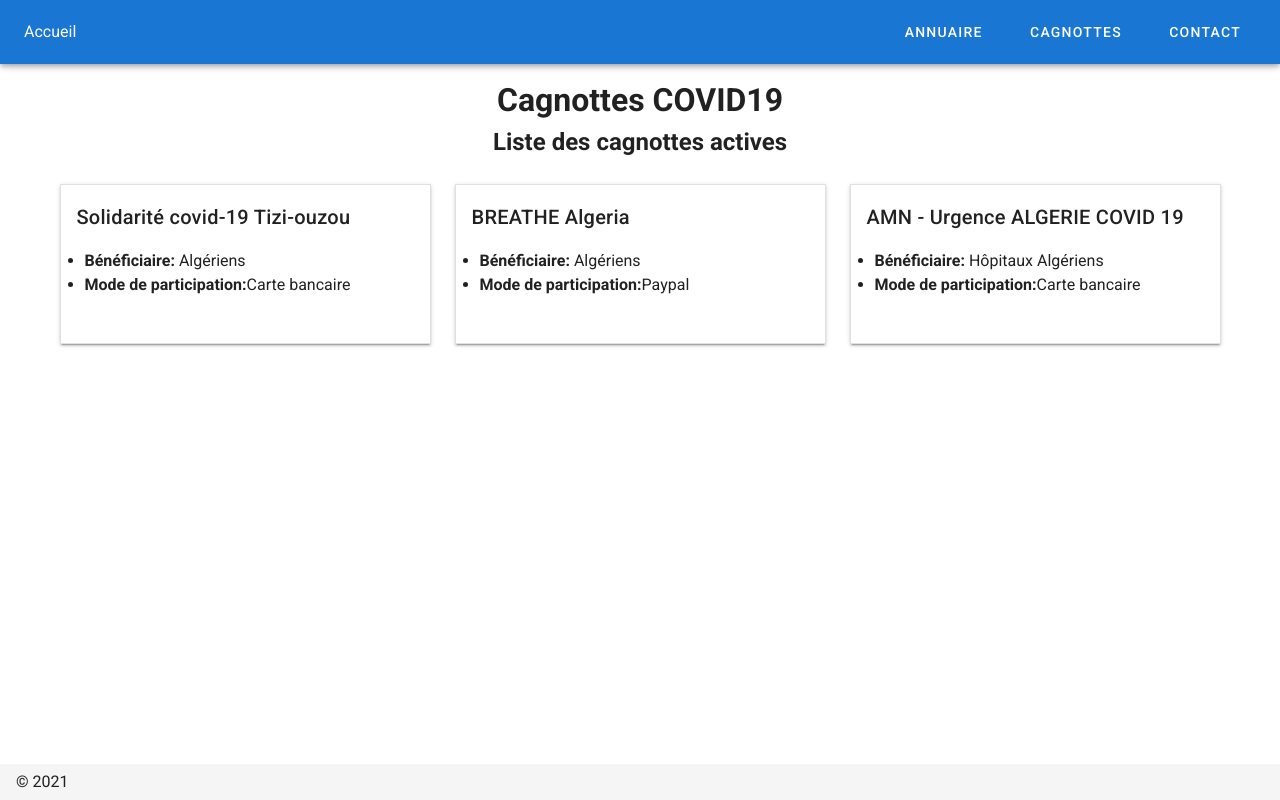
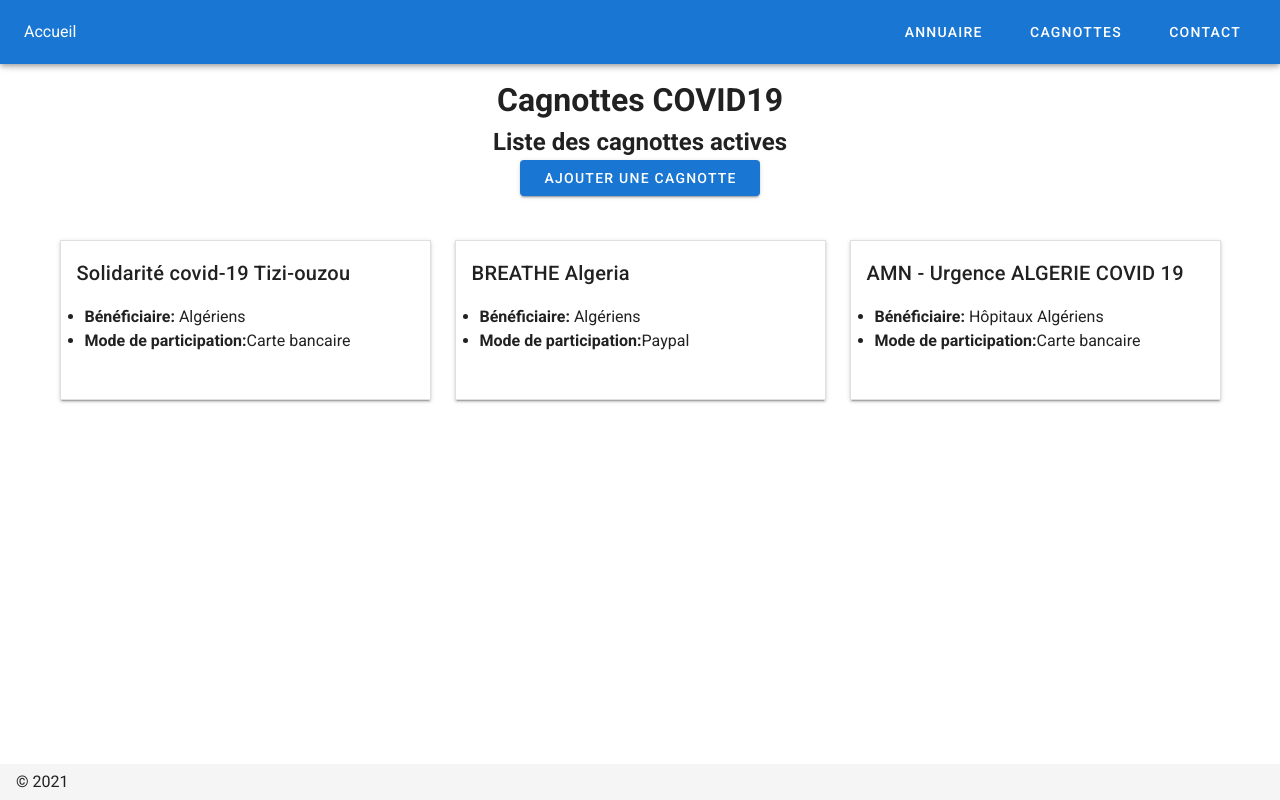
Before and after one commit to info-covid19-dz/web, a Nuxt app: page /Cagnottes in a window 1280 px wide. Built offline with nearby package versions, Linux system fonts and the light colour scheme.

Commit message:
added link to cagnottes

```diff
--- a/pages/Cagnottes.vue
+++ b/pages/Cagnottes.vue
@@ -4,6 +4,15 @@
       <v-col cols="12" justify="center" align="center">
         <h1>Cagnottes COVID19</h1>
         <h2>Liste des cagnottes actives</h2>
+        <v-btn class="mb-5" color="primary">
+          <a
+            class="dark-link"
+            target="_blank"
+            href="https://docs.google.com/spreadsheets/d/1AcwL6weFDq5E3HDi883icvuah-5JFB_Yc0_32-wpX14/edit?usp=sharing"
+          >
+            Ajouter une cagnotte</a
+          ></v-btn
+        >
       </v-col>
       <v-col
         cols="12"
```
